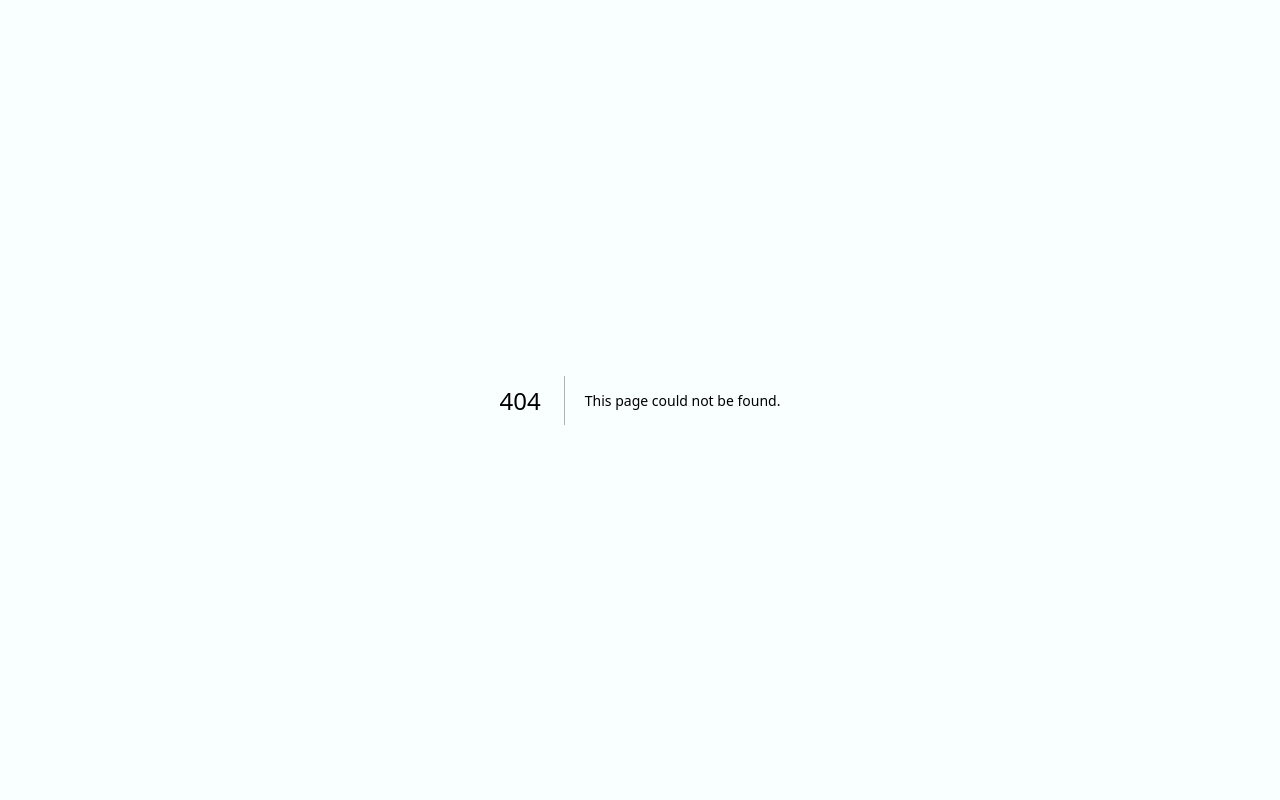
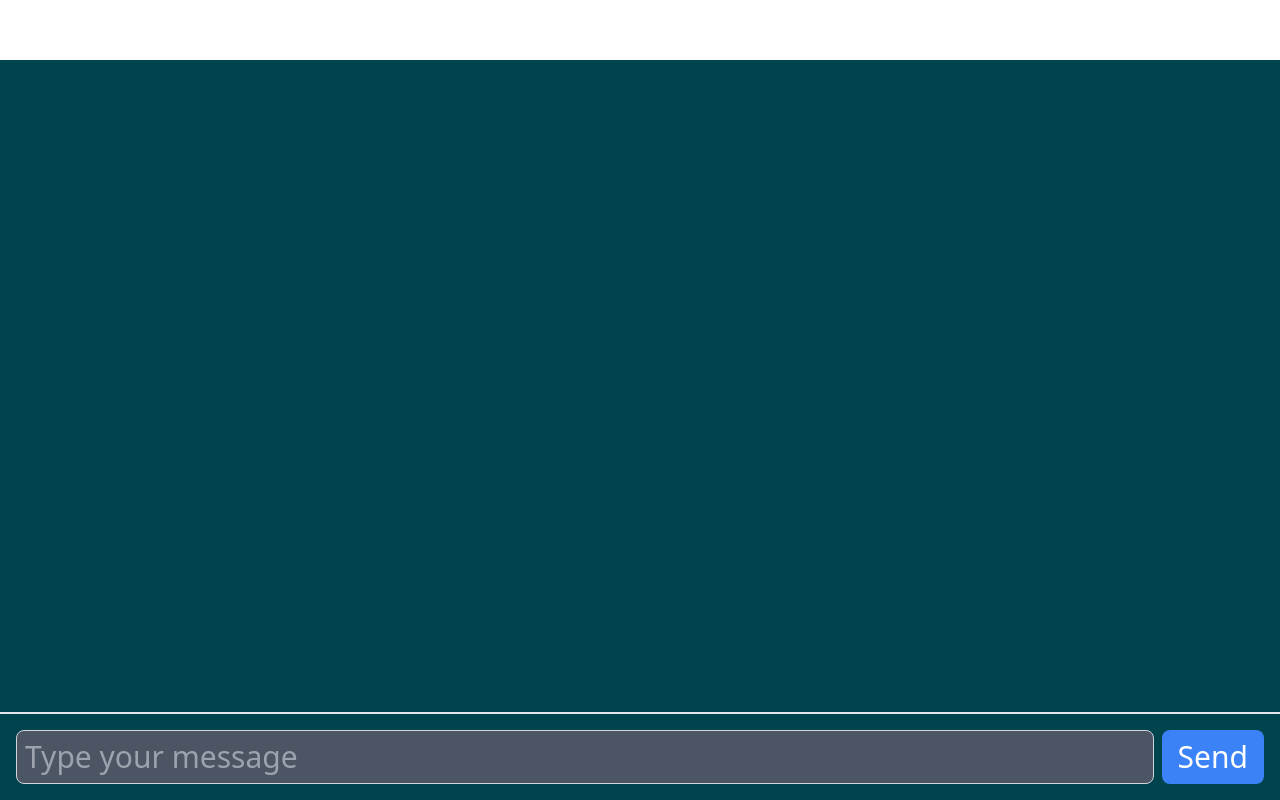
Before and after one commit to chukusuccess/NextGenPatients, a Next.js app: page /chat in a window 1280 px wide. Before the commit this address had no page. Built offline with nearby package versions, Linux system fonts and the light colour scheme.

Commit message:
modified chat

```diff
--- a/pages/appointments.js
+++ b/pages/appointments.js
@@ -112,7 +112,7 @@ function Appointments() {
   return (
     <>
       <Head>
-        <title>Appointments | NEXTGEN Doctors</title>
+        <title>Appointments | NEXTGEN Patients</title>
         <meta name="description" content="Generated by create next app" />
         <meta name="viewport" content="width=device-width, initial-scale=1" />
         <link rel="icon" href="/favicon.ico" />
--- a/pages/booking.js
+++ b/pages/booking.js
@@ -136,7 +136,7 @@ function Booking() {
   return (
     <>
       <Head>
-        <title>Booking | NEXTGEN Doctors</title>
+        <title>Booking | NEXTGEN Patients</title>
         <meta name="description" content="Generated by create next app" />
         <meta name="viewport" content="width=device-width, initial-scale=1" />
         <link rel="icon" href="/favicon.ico" />
--- /dev/null
+++ b/pages/chat.js
@@ -0,0 +1,115 @@
+import React, { useState, useEffect, useRef } from "react";
+import Head from "next/head";
+import { useRouter } from "next/router";
+import { databaseClient } from "@/appWrite-client/settings.config";
+import { ID } from "appwrite";
+
+export default function Chat() {
+  const [messages, setMessages] = useState([]);
+  const [inputText, setInputText] = useState("");
+  const router = useRouter();
+  const { doctorName } = router.query;
+
+  const messageRef = useRef(null);
+
+  useEffect(() => {
+    if (messageRef.current) {
+      messageRef.current.scrollIntoView({ behavior: "smooth" });
+    }
+  }, [messages]);
+
+  const handleInput = (e) => {
+    setInputText(e.target.value);
+  };
+
+  const handleSendMessage = () => {
+    if (inputText.trim() !== "") {
+      const newMessage = {
+        textmessage: inputText,
+        messagetime: new Date().getTime().valueOf(),
+        incoming: false,
+      };
+
+      const promise = databaseClient.createDocument(
+        "64848d3a80e4ab2adf20",
+        "64848d5a68c4d706f556",
+        ID.unique(),
+        {
+          textmessage: newMessage.textmessage,
+          messagetime: newMessage.messagetime,
+        }
+      );
+
+      promise.then(
+        function (response) {
+          console.log(response, "sent a new msg"); // Success
+        },
+        function (error) {
+          console.log(error, "failed to post msg"); // Failure
+        }
+      );
+
+      setMessages((prevMessages) => [...prevMessages, newMessage]);
+      setInputText("");
+    }
+  };
+
+  const handleKeyDown = (e) => {
+    if (e.key === "Enter") {
+      handleSendMessage();
+    }
+  };
+
+  return (
+    <>
+      <Head>
+        <title>NEXTGEN Patients</title>
+        <meta name="description" content="Generated by create next app" />
+        <meta name="viewport" content="width=device-width, initial-scale=1" />
+        <link rel="icon" href="/favicon.ico" />
+      </Head>
+      <main>
+        <section className="flex flex-col items-center justify-end bg-[#00444d] text-white text:lg sm:text-3xl w-full min-h-screen gap-5">
+          <div className="w-full flex bg-white text-black fixed top-0 h-[7.5vh] px-4">
+            <p className="font-bold self-center">{doctorName}</p>
+          </div>
+          <div className="w-full flex flex-col h-[92.5vh] pb-20">
+            <div
+              id="chat-container"
+              className="flex-grow w-full h-full p-4 overflow-auto"
+            >
+              {messages.map((message, index) => (
+                <div
+                  ref={messageRef}
+                  id={message.messagetime}
+                  key={index}
+                  className={`mb-2 p-2 rounded-lg ${
+                    message.incoming ? "bg-[#2A9988]" : "bg-[#0099ad]"
+                  }`}
+                >
+                  {message.textmessage}
+                </div>
+              ))}
+            </div>
+            <div className="w-full flex p-4 border-t-2 fixed bottom-0 bg-[#00444d]">
+              <input
+                className="flex-grow border bg-gray-600 border-gray-300 p-2 rounded-lg mr-2"
+                type="text"
+                value={inputText}
+                onKeyDown={handleKeyDown}
+                onChange={handleInput}
+                placeholder="Type your message"
+              />
+              <button
+                className="bg-blue-500 text-white px-4 py-2 rounded-lg"
+                onClick={handleSendMessage}
+              >
+                Send
+              </button>
+            </div>
+          </div>
+        </section>
+      </main>
+    </>
+  );
+}
--- a/pages/editprofile.js
+++ b/pages/editprofile.js
@@ -272,7 +272,7 @@ const Editprofile = () => {
   return (
     <>
       <Head>
-        <title>Edit profile | NEXTGEN Doctors</title>
+        <title>Edit profile | NEXTGEN Patients</title>
         <meta name="description" content="Generated by create next app" />
         <meta name="viewport" content="width=device-width, initial-scale=1" />
         <link rel="icon" href="/favicon.ico" />
--- a/pages/home.js
+++ b/pages/home.js
@@ -96,7 +96,7 @@ const Home = () => {
   return (
     <>
       <Head>
-        <title>Home | NEXTGEN Doctors</title>
+        <title>Home | NEXTGEN Patients</title>
         <meta
           name="description"
           content="Get Consultation from the comfort of your own home"
--- a/pages/hospitals.js
+++ b/pages/hospitals.js
@@ -20,7 +20,7 @@ export default function Hospitals({ allHospitals }) {
   return (
     <>
       <Head>
-        <title>Hospitals | NEXTGEN Doctors</title>
+        <title>Hospitals | NEXTGEN Patients</title>
         <meta name="description" content="Generated by create next app" />
         <meta name="viewport" content="width=device-width, initial-scale=1" />
         <link rel="icon" href="/favicon.ico" />
--- a/pages/login.js
+++ b/pages/login.js
@@ -27,6 +27,7 @@ const Login = () => {
     promise.then(
       function (response) {
         router.push("/home");
+        return response;
       },
       function (error) {
         console.log(error);
```
